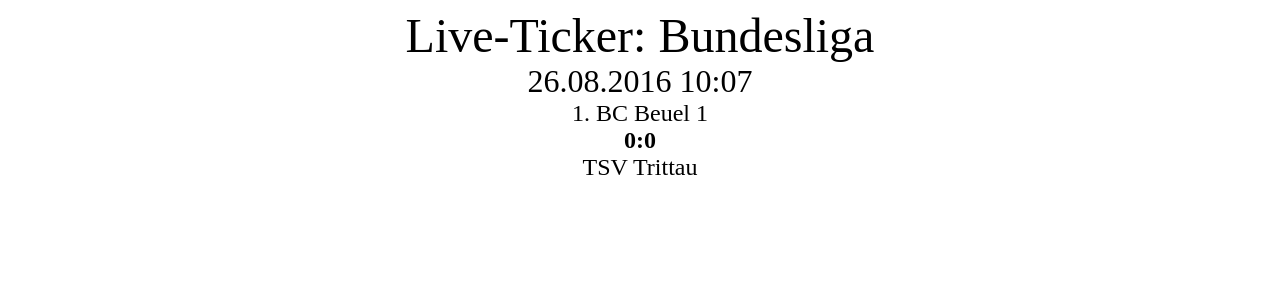
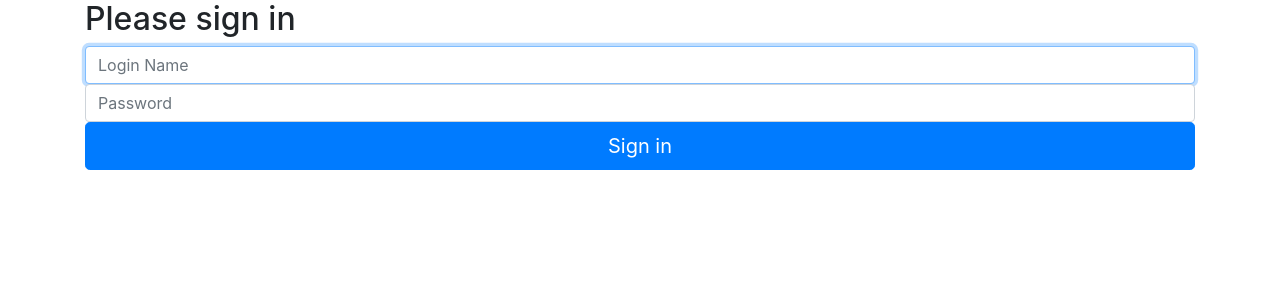
Before and after one commit to meyerjo/ticker, a Django app: page /ticker/login in a window 1280 px wide. Shown: the top 300 px of the page. Run offline with Django 3.2, Linux system fonts and the light colour scheme; data comes from the database, SQL or seed files in the repository; data that the repository does not hold is empty; some libraries are stand-ins or nearby versions.

Commit message:
* added permission * added login form * worked on interface

```diff
--- a/ticker/admin.py
+++ b/ticker/admin.py
@@ -7,6 +7,7 @@ from ticker.models import Game
 from ticker.models import Match
 from ticker.models import Player
 from ticker.models import PlayingField
+from ticker.models import Profile
 from ticker.models import Rules
 from ticker.models import Set
 from ticker.models import Team
@@ -58,3 +59,7 @@ admin.site.register(PlayingField, PlayingFieldAdmin)
 class FieldAllocationAdmin(admin.ModelAdmin):
     list_display = ['id', 'game', 'field']
 admin.site.register(FieldAllocation, FieldAllocationAdmin)
+
+class ProfileAdmin(admin.ModelAdmin):
+    list_display = ['id', 'user', 'associated_club']
+admin.site.register(Profile, ProfileAdmin)
--- a/ticker/models/__init__.py
+++ b/ticker/models/__init__.py
@@ -1,5 +1,5 @@
 from ticker.models.leaguestructure import *
 from ticker.models.matchstructure import *
 from ticker.models.fields import *
+from ticker.models.player_clubs import *
 from ticker.models.matchresponsibility import *
-from ticker.models.player_clubs import *
--- /dev/null
+++ b/ticker/templates/user/login.html
@@ -0,0 +1,16 @@
+{% extends 'base.html' %}
+
+{% block content %}
+    <div class="container">
+        <form class="form-signin" action="{% url 'login' %}" method="post">
+            {% csrf_token %}
+            <h2 class="form-signin-heading">Please sign in</h2>
+            <label for="inputEmail" class="sr-only">Login Name</label>
+            <input type="text" id="inputEmail" name="username" class="form-control" placeholder="Login Name" required autofocus>
+            <label for="inputPassword" class="sr-only">Password</label>
+            <input type="password" id="inputPassword" name="password" class="form-control" placeholder="Password" required>
+
+            <button class="btn btn-lg btn-primary btn-block" type="submit">Sign in</button>
+        </form>
+    </div> <!-- /container -->
+{% endblock %}
--- a/ticker/templates/user/manage_base.html
+++ b/ticker/templates/user/manage_base.html
@@ -37,6 +37,9 @@
                             </ul>
                         </li>
                     {% endif %}
+                    <li class="dropdown pull-right">
+                        <ul>{{ request.user }}</ul>
+                    </li>
                 </ul>
             </div><!-- /.navbar-collapse -->
         </div><!-- /.container-fluid -->
--- a/ticker/templates/user/manage_ticker.html
+++ b/ticker/templates/user/manage_ticker.html
@@ -14,5 +14,8 @@
                 </div>
             </a>
         {% endfor %}
+        {% if matches|length_is:0 %}
+            <h1>No matches available</h1>
+        {% endif %}
     </div>
 {% endblock %}
--- a/ticker/urls.py
+++ b/ticker/urls.py
@@ -27,6 +27,7 @@ urlpatterns = [
     url(r'^manage/ticker/([0-9]+)/?', manage_ticker_interface, name='manage_ticker_interface'),
     url(r'^manage/?$', manage_dashboard, name='manage_dashboard'),
 
-    url('^match/([0-9]+)(/?|/json/?)$', match_ticker, name='match_ticker'),
+    url(r'^match/([0-9]+)(/?|/json/?)$', match_ticker, name='match_ticker'),
+    url(r'^login/?$', login, name='login'),
     url('', start_page),
 ]
--- a/ticker/views/user_interface.py
+++ b/ticker/views/user_interface.py
@@ -1,24 +1,35 @@
+from django.contrib import messages
+from django.contrib.auth import authenticate
+from django.contrib.auth.decorators import login_required
+from django.core.urlresolvers import reverse
+from django.http import HttpResponse
+from django.http import HttpResponseRedirect
 from django.shortcuts import render
 from ticker.models import Club, Team, Player, Season, League
 from ticker.models import Match
+from ticker.models import Profile
 
 
+@login_required
 def manage_clubs(request):
     clubs = Club.objects.all().order_by('club_name')
     return render(request, 'user/manage_clubs.html', dict(clubs=clubs))
 
 
+@login_required
 def manage_club_details(request, clubid):
     clubs = Club.objects.all().order_by('club_name')
     club = Club.objects.get(id=int(clubid))
     return render(request, 'user/manage_clubs.html', dict(clubs=clubs, details=club))
 
 
+@login_required
 def manage_team_details(request, teamid):
     teams = Team.objects.filter(id=int(teamid)).first()
     return render(request, 'user/manage_teams.html', dict(team=teams, possible_sex=Player.possible_sex))
 
 
+@login_required
 def manage_players_club(request, clubid):
     club = Club.objects.get(id=int(clubid))
     return render(request, 'user/manage_players_club.html', dict(club=club))
@@ -31,12 +42,14 @@ def manage_fields(request, clubid):
     return render(request, 'user/manage_fields.html', dict(club=club))
 
 
+@login_required
 def manage_season(request, season_id=None):
     season = Season.objects.get(id=season_id) if season_id is not None else None
     context = dict(seasons=Season.get_seasons(), season=season)
     return render(request, 'user/manage_season.html', context)
 
 
+@login_required
 def manage_league(request, league_id=None):
     if league_id is not None:
         league = League.objects.get(id=league_id)
@@ -50,19 +63,43 @@ def manage_league(request, league_id=None):
     return render(request, 'user/manage_league.html', context)
 
 
+@login_required
 def manage_dashboard(request):
     context = dict()
     return render(request, 'user/manage_dashboard.html', context)
 
-
+@login_required
 def manage_ticker_interface(request, match_id):
     context = dict(match=Match.objects.get(id=match_id))
     return render(request, 'user/tickerinterface.html', context)
 
+@login_required
 def manage_ticker(request):
-
     if request.user.is_superuser:
         matches = Match.all_matches()
     else:
-        matches = []
+        p = Profile.objects.filter(user=request.user).first()
+        if p is None:
+            matches = []
+        else:
+            matches = Match.objects.filter(team_a__parent_club=p.associated_club) | \
+                      Match.objects.filter(team_b__parent_club=p.associated_club)
     return render(request, 'user/manage_ticker.html', dict(matches=matches))
+
+
+def login(request):
+    from django.contrib.auth import authenticate, login
+    if request.user.is_authenticated():
+        return HttpResponseRedirect(reverse('manage_dashboard'))
+
+    if 'username' not in request.POST or 'password' not in request.POST:
+        return render(request, 'user/login.html', dict())
+    username = request.POST['username']
+    password = request.POST['password']
+    user = authenticate(username=username, password=password)
+    if user is not None:
+        login(request, user)
+        return HttpResponseRedirect(reverse('manage_dashboard'))
+    else:
+        messages.error(request, 'Login didnot match')
+        return render(request, 'user/login.html', dict())
```
Also changed, not shown: ticker/models/matchresponsibility.py (+25 -0 lines), ticker/views/api.py (+35 -22 lines).
